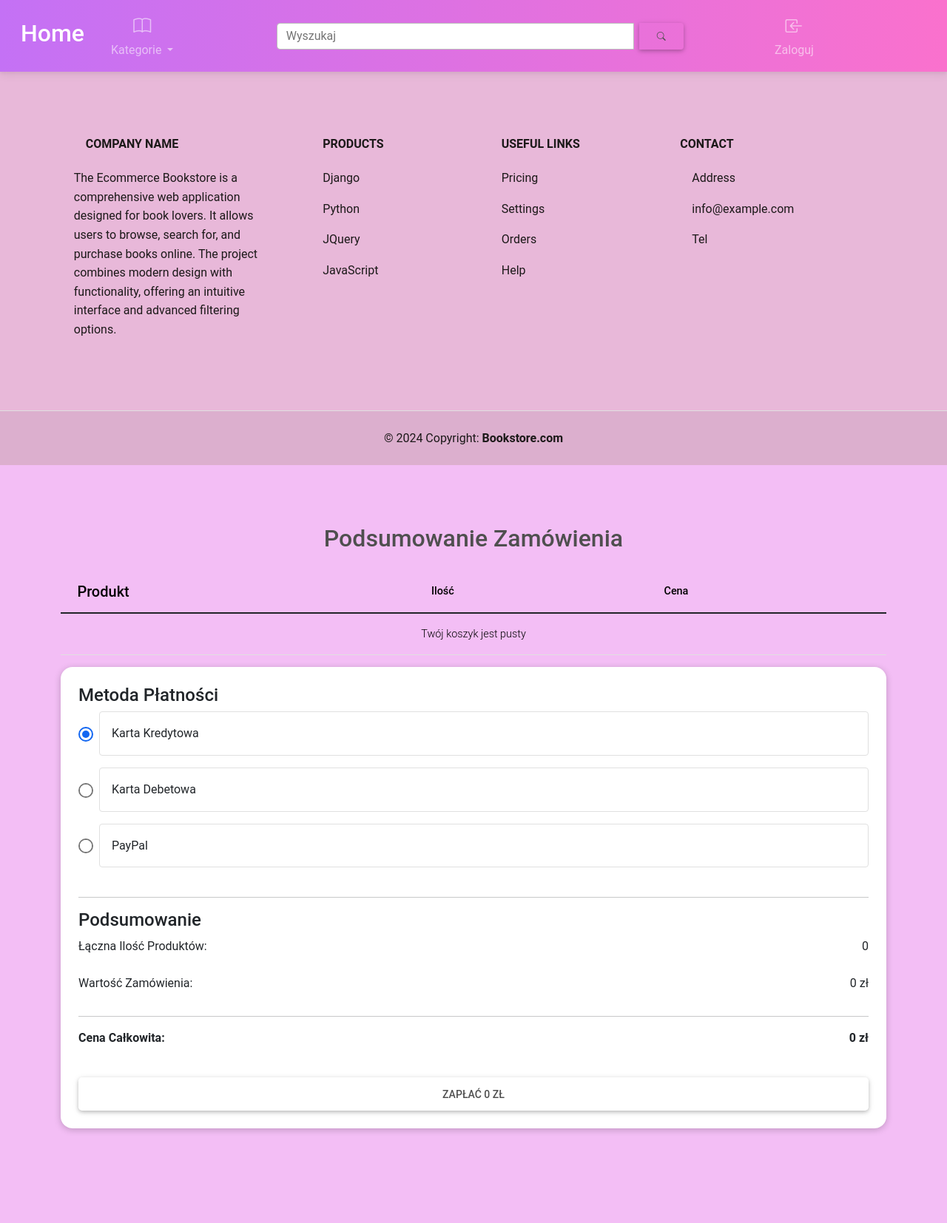
After one commit to PPysklo/ecommerce-bookstore, a Django app: page /checkout/ in a window 1280 px wide. The commit adds this page. Shown: the whole page at 74% size. Run offline with Django 5.2, Linux system fonts and the light colour scheme; some libraries are stand-ins or nearby versions.

Commit message:
Added complete ordes funcionality, sweetalerts and changes in site styling (#12)

```diff
--- a/app_books/urls.py
+++ b/app_books/urls.py
@@ -10,5 +10,6 @@ urlpatterns = [
     path("shooping-cart/", views.cart, name='cart'),
     path("checkout/", views.checkout, name='checkout'),
     path("update_item/", views.updateitem, name='update-item'),
+    path('process_order/', views.processOrder , name='process-order'),
 
 ]
--- a/app_books/views.py
+++ b/app_books/views.py
@@ -1,12 +1,15 @@
 import json
+import datetime
 
-from django.shortcuts import render
+from django.contrib import messages
+from django.shortcuts import render, redirect
 from django.shortcuts import get_object_or_404
 from django.views.generic import DetailView
+from django.urls import reverse
 from django.http import JsonResponse
 from django.views.decorators.csrf import csrf_exempt
 
-from .models import Books, Tag, Order, OrderItem
+from .models import Books, Tag, Order, OrderItem, ShippingAddress
 from .utils import search_thing, paginateBooks
 
 class BookDetailView(DetailView):
@@ -55,6 +58,8 @@ def books_list(request):
 # SHOOPING CART SECTION
 
 def cart(request):
+    tags = Tag.objects.all()
+
     if request.user.is_authenticated:
         customer = request.user.profile
         order, created = Order.objects.get_or_create(customer=customer, complete = False)
@@ -63,7 +68,7 @@ def cart(request):
         items = []
         order = {'get_cart_total':0 , 'get_cart_items':0}
 
-    context = {'items':items, 'order': order}
+    context = {'items':items, 'order': order, 'tags':tags}
     return render(request, 'shooping_cart.html', context)
 
 def updateitem(request):
@@ -101,4 +106,36 @@ def checkout(request):
         order = {'get_cart_total':0 , 'get_cart_items':0, 'shipping': True}
 
     context = {'items':items, 'order': order}
-    return render(request, 'stuff/checkout.html', context)
+    return render(request, 'checkout.html', context)
+
+def processOrder(request):
+    transaction_id = datetime.datetime.now().timestamp()
+    data = json.loads(request.body)
+
+    if request.user.is_authenticated:
+        customer = request.user.profile
+        order, created = Order.objects.get_or_create(customer=customer, complete=False)
+        total = float(data['form']['total'])
+        order.transaction_id = transaction_id
+
+        if total == order.get_cart_total:
+            order.complete = True
+
+        if all([customer.address, customer.city, customer.country, customer.postal_code]):
+
+            ShippingAddress.objects.create(
+                customer=customer,
+                order=order,
+                address=customer.address,
+                city=customer.city,
+                country=customer.country,
+                postal_code=customer.postal_code,
+            )
+        else:
+            return JsonResponse({"error":"Error"})
+
+        order.save()
+    else:
+        print("User is not logged in.")
+
+    return JsonResponse("Payment submitted", safe=False)
--- a/app_users/forms.py
+++ b/app_users/forms.py
@@ -31,4 +31,4 @@ class CustomUserCreationForm(UserCreationForm):
 class ProfileForm(forms.ModelForm):
     class Meta:
         model = Profile
-        fields = "__all__"
+        fields = ['email', 'city', 'address', 'postal_code', 'country', 'telephone']
--- /dev/null
+++ b/templates/checkout.html
@@ -0,0 +1,107 @@
+{% include 'index.html' %}
+
+{% block scripts %}
+
+{% endblock scripts %}
+
+{% block content %}
+
+<section class="h-100 h-custom">
+    <div class="container h-100 py-5 checkout-border">
+        <div class="row d-flex justify-content-center align-items-center h-100">
+            <div class="col">
+
+                <h2 class="text-center mb-4">Podsumowanie Zamówienia</h2>
+
+                <div class="table-responsive">
+                    <table class="table">
+                        <thead>
+                            <tr>
+                                <th scope="col" class="h5">Produkt</th>
+                                <th scope="col" style="margin-left: 3rem;">Ilość</th>
+                                <th scope="col">Cena</th>
+                            </tr>
+                        </thead>
+                        <tbody>
+                            {% if items %}
+                            {% for item in items %}
+                            <tr>
+                                <th scope="row">
+                                    <div class="d-flex align-items-center">
+                                        <img src="{{ item.book.image_url }}" class="img-fluid rounded-3" style="width: 120px;" alt="{{ item.book.title }}">
+                                        <div class="flex-column ms-4">
+                                            <p class="mb-2">{{ item.book.title }}</p>
+                                            <p class="mb-0">{{ item.book.author }}</p>
+                                        </div>
+                                    </div>
+                                </th>
+                                <td class="align-middle">{{ item.quantity }}</td>
+                                <td class="align-middle">{{ item.book.price }} zł/szt</td>
+                            </tr>
+                            {% endfor %}
+                            {% else %}
+                            <tr>
+                                <td colspan="3" class="text-center">Twój koszyk jest pusty</td>
+                            </tr>
+                            {% endif %}
+                        </tbody>
+                    </table>
+                </div>
+
+                <div class="card shadow-2-strong mb-5" style="border-radius: 16px;">
+                    <div class="card-body p-4 summary">
+                        <h4>Metoda Płatności</h4>
+                        <form>
+                            <div class="d-flex flex-column mb-4">
+                                <div class="d-flex align-items-center mb-3">
+                                    <input class="form-check-input me-2" type="radio" name="paymentMethod" id="creditCard" value="credit" checked>
+                                    <label class="form-check-label w-100 p-3 rounded border">Karta Kredytowa</label>
+                                </div>
+                                <div class="d-flex align-items-center mb-3">
+                                    <input class="form-check-input me-2" type="radio" name="paymentMethod" id="debitCard" value="debit">
+                                    <label class="form-check-label w-100 p-3 rounded border">Karta Debetowa</label>
+                                </div>
+                                <div class="d-flex align-items-center mb-3">
+                                    <input class="form-check-input me-2" type="radio" name="paymentMethod" id="paypal" value="paypal">
+                                    <label class="form-check-label w-100 p-3 rounded border">PayPal</label>
+                                </div>
+                            </div>
+
+                            <hr>
+
+                            <h4>Podsumowanie</h4>
+                            <div class="d-flex justify-content-between mb-2">
+                                <p>Łączna Ilość Produktów:</p>
+                                <p>{{ order.get_cart_items }}</p>
+                            </div>
+                            <div class="d-flex justify-content-between mb-2">
+                                <p>Wartość Zamówienia:</p>
+                                <p>{{ order.get_cart_total }} zł</p>
+                            </div>
+
+                            <!-- Opcjonalnie dodaj inne opłaty, np. podatki lub zniżki -->
+
+                            <hr>
+
+                            <div class="d-flex justify-content-between mb-4">
+                                <p><strong>Cena Całkowita:</strong></p>
+                                <p><strong>{{ order.get_cart_total }} zł</strong></p>
+                            </div>
+
+                            <!-- Przycisk do dokonania płatności -->
+                            <button type='submit' id='make-payment' class='btn btn-lg btn-block gradient-border-btn'>
+                                Zapłać {{ order.get_cart_total }} zł
+                            </button>
+
+                        </form>
+
+                    </div>
+                </div>
+
+            </div>
+        </div>
+    </div>
+</section>
+
+
+{% endblock content%}
--- a/templates/index.html
+++ b/templates/index.html
@@ -3,7 +3,7 @@
 <html lang="en">
 <head>
     <meta charset="UTF-8">
-    <meta name="viewport" content="width=device-width, initial-scale=1.0">
+    <meta name="viewport" content="width=device-width, initial-scale=0.9">
     <link href="https://cdn.jsdelivr.net/npm/bootstrap@5.3.3/dist/css/bootstrap.min.css" rel="stylesheet" integrity="sha384-QWTKZyjpPEjISv5WaRU9OFeRpok6YctnYmDr5pNlyT2bRjXh0JMhjY6hW+ALEwIH" crossorigin="anonymous">
 
     <title>BuyTheBook</title>
@@ -77,3 +77,23 @@
     </script>
     {% endif %}
 {% endfor %}
+
+<script>
+    var completed = localStorage.getItem('completed')
+    if(completed){
+        Swal.fire({
+            position: "center",
+            icon: 'success',
+            text: completed,
+            showConfirmButton: true,
+            color: 'White',
+            background: 'rgb(243, 144, 205)',
+            timer: 2000,
+            showClass: {
+                popup: 'my-icon'
+            },
+        });
+        // Usuwamy komunikat z localStorage po jego wyświetleniu
+        localStorage.removeItem('completed');
+    }
+</script>
```
Also changed, not shown: app_users/views.py (+8 -4 lines), static/js/cart.js (+73 -1 lines), templates/shooping_cart.html (+15 -3 lines), static/js/navbar_scripts.js (line endings or trailing spaces).
